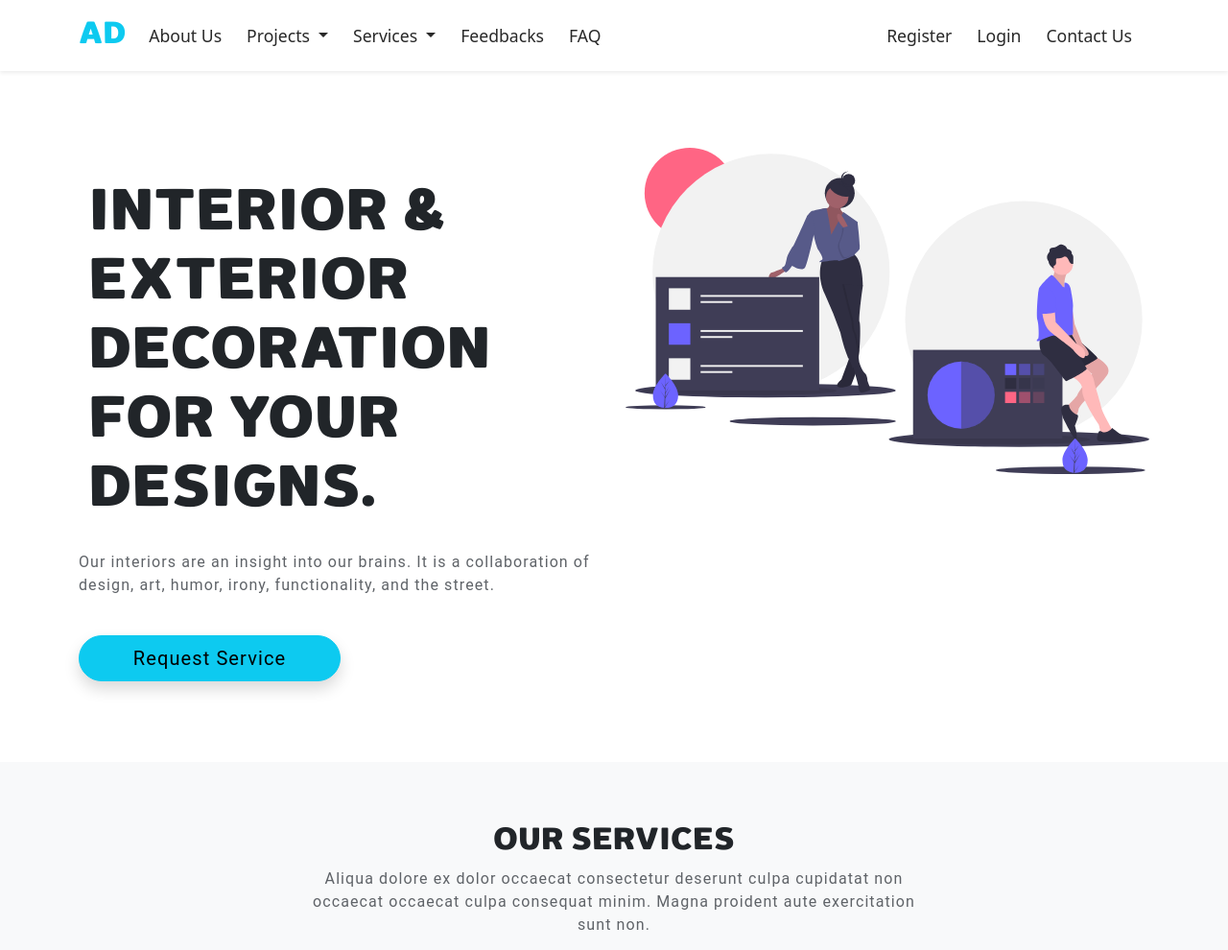
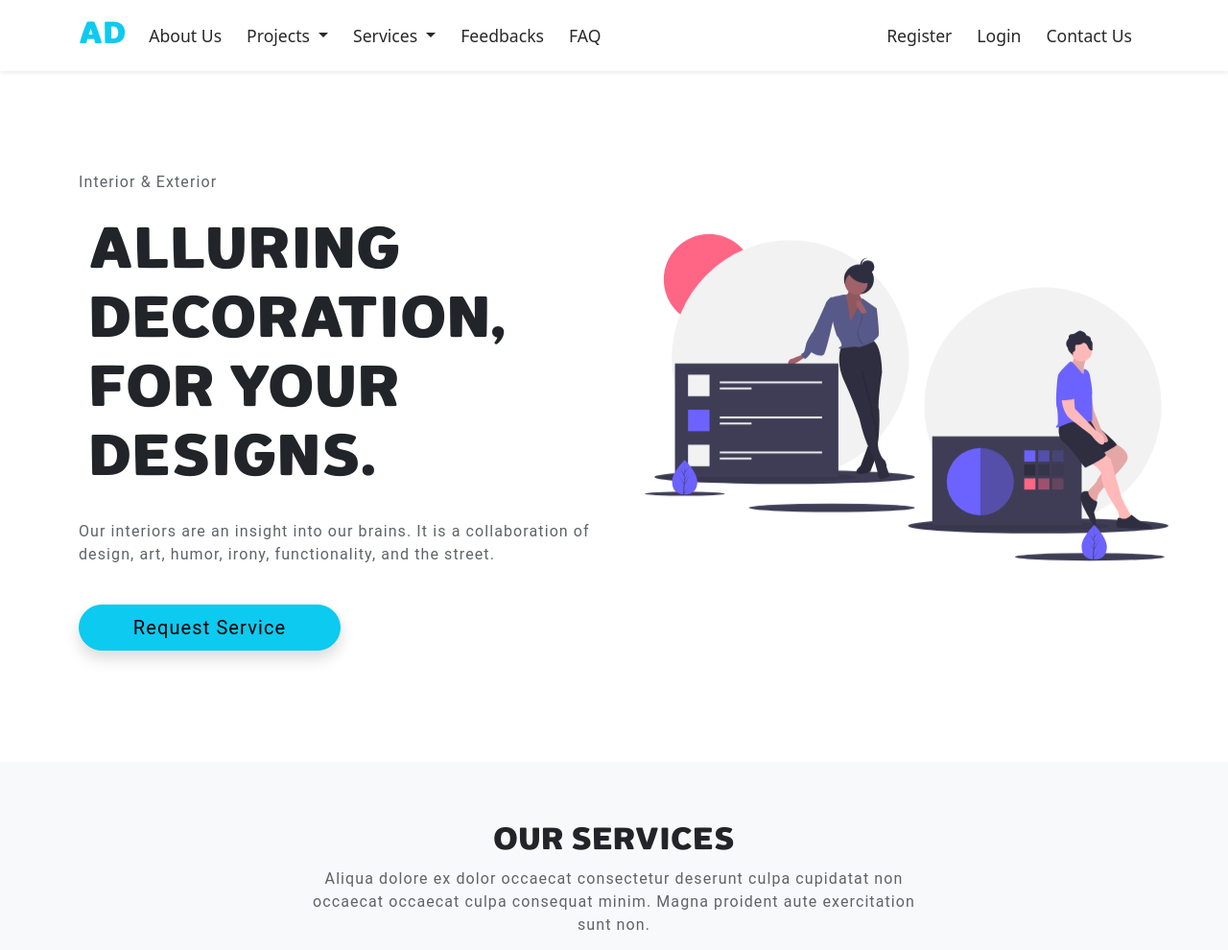
Before and after one commit to ndmichael/alluring-decors, a Flask app: page / in a window 1280 px wide. Shown: the top 990 px of the page at 96% size. Run offline with Flask 2, Linux system fonts and the light colour scheme; some libraries are stand-ins or nearby versions.

Commit message:
updated the index html page

```diff
--- a/alluringdecors/templates/index.html
+++ b/alluringdecors/templates/index.html
@@ -2,24 +2,34 @@
 <header id="header">
     <div class="container">
         <div class="row">
-            <div class="col-12 col-md-6 py-4 pr-4">
-                <h1 class="" style="text-transform:uppercase;">Interior & Exterior Decoration for your Designs.</h1>
+            <div class="col-12 col-md-6 py-2 py-md-4 pr-0 pr-md-2">
+                <p>Interior & Exterior </p>
+                <h1 class="pl-0 ml-0" style="text-transform:uppercase;">Alluring Decoration, for your Designs.</h1>
                 <p class="pt-2">
                     Our interiors are an insight into our brains. It is a collaboration of
                     design, art, humor, irony, functionality, and the street.
                 </p>
+                {% if current_user.is_authenticated %}
                 <p class="pt-4">
                     <a href="{{url_for('ServiceRequest')}}"
-                        class="d-grid col-6 shadow btn btn-lg btn-block btn-info rounded-pill">
+                        class="d-grid col-12 col-md-6 shadow btn btn-lg btn-block btn-info rounded-pill">
                         Request Service
                     </a>
                 </p>
+                {% else %}
+                <p class="pt-2 pt-md-4">
+                    <a href="{{url_for('login')}}"
+                        class="d-grid col-12 col-md-6 shadow btn btn-lg btn-block btn-info rounded-pill">
+                        Request Service
+                    </a>
+                </p>
+                {% endif %}
             </div>
 
             <div class="col-12 col-md-6">
                 <div>
                     <img src="{{url_for('static',
-        filename='images/undraw_creative_team_r90h.svg')}}" class="img-fluid" />
+        filename='images/undraw_creative_team_r90h.svg')}}" class="img-fluid hero-img" />
                 </div>
             </div>
         </div>
@@ -39,8 +49,8 @@
             </div>
         </div>
         <div class="row pt-4">
-            <div class="col-12 col-sm-3">
-                <a class="shadow-sm service" href="{{url_for('home_decor')}}" >
+            <div class="col-12 col-sm-3 my-2">
+                <a class="shadow-sm service " href="{{url_for('home_decor')}}" >
                     <img src="{{url_for('static',filename='images/house1.jpg')}}" alt="" class="img-fluid" />
                     <div class="p-3">
                         <small class="secondary_color">Interior & Exterior Designs </small>
@@ -49,7 +59,7 @@
                 </a>
             </div>
 
-            <div class="col-12 col-sm-3">
+            <div class="col-12 col-sm-3 my-2">
                 <a class="shadow-sm service" href="{{url_for('office_decor')}}">
                     <img src="{{url_for('static',filename='images/office1.jpg')}}" alt="" class="img-fluid" />
                     <div class="p-3">
@@ -58,7 +68,7 @@
                     </div>
                 </a>
             </div>
-            <div class="col-12 col-sm-3">
+            <div class="col-12 col-sm-3 my-2">
                 <a class="shadow-sm service" href="{{url_for('banquet_decor')}}" >
                     <img src="{{url_for('static',filename='images/hall1.jpg')}}" alt="" class="img-fluid" />
                     <div class="p-3">
@@ -67,7 +77,7 @@
                     </div>
                 </a>
             </div>
-            <div class="col-12 col-sm-3">
+            <div class="col-12 col-sm-3 my-2">
                 <a class="shadow-sm service" href="{{url_for('restaurant_decor')}}">
                     <img src="{{url_for('static',filename='images/restaurant1.jpg')}}" alt="" class="img-fluid" />
                     <div class="p-3">
@@ -80,9 +90,15 @@
 
         <div class="row pt-5">
             <div class="col-12 col-sm-8 mx-auto pt-3">
-                <a href="#" class=" d-grid col-12 col-md-6 mx-auto">
+            {% if current_user.is_authenticated %}
+                <a href="{{url_for('ServiceRequest')}}" class=" d-grid col-12 col-md-6 mx-auto">
                     <button class="btn btn-lg btn-block btn-info rounded-pill"> Request Service Now </button>
                 </a>
+            {% else %}
+                <a href="{{url_for('login')}}" class=" d-grid col-12 col-md-6 mx-auto">
+                    <button class="btn btn-lg btn-block btn-info rounded-pill"> Request Service Now </button>
+                </a>
+            {% endif %}
             </div>
         </div>
     </div>
@@ -111,7 +127,7 @@
                     </p>
                     <div>
                         <a href="{{url_for('project')}}"
-                            class=" d-grid col-6 shadow btn btn-lg btn-block btn-info rounded-pill">
+                            class=" d-grid col-12 col-md-6 shadow btn btn-lg btn-block btn-info rounded-pill">
                             View Projects
                         </a>
                     </div>
```
